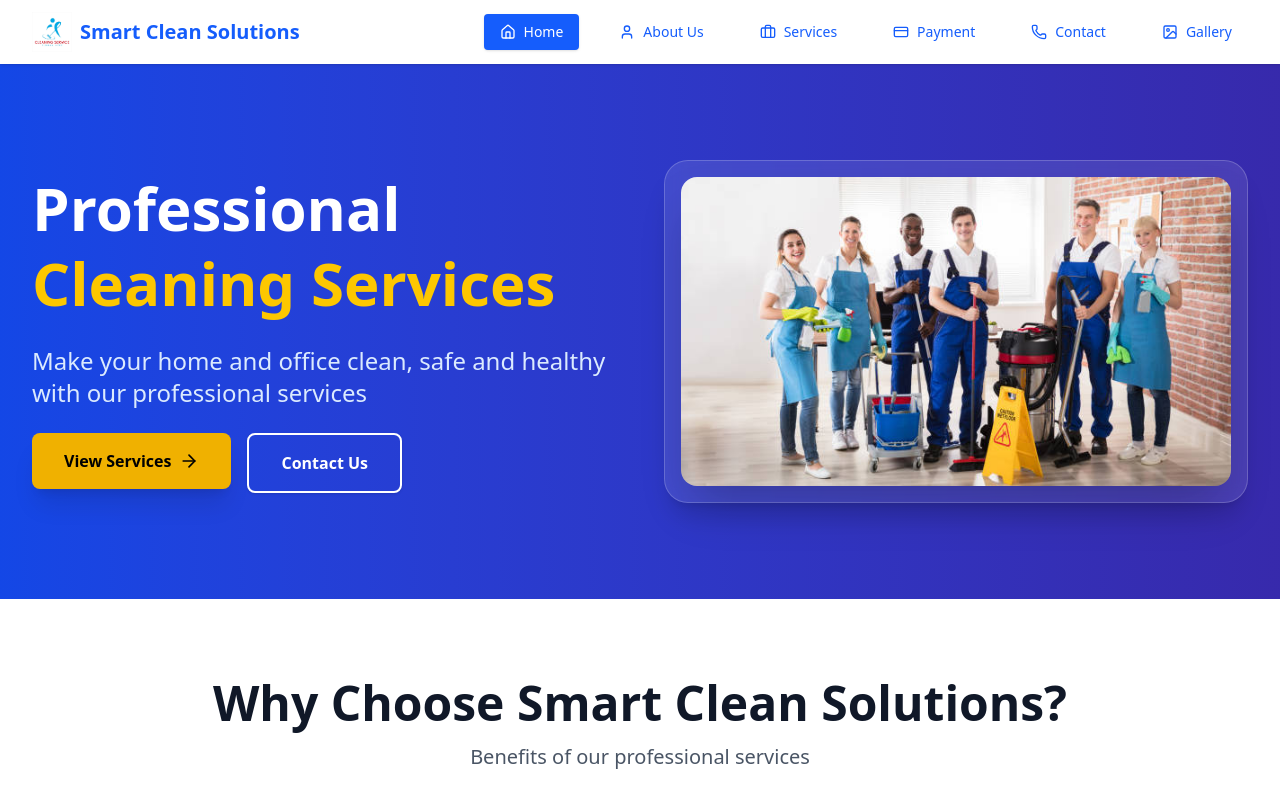
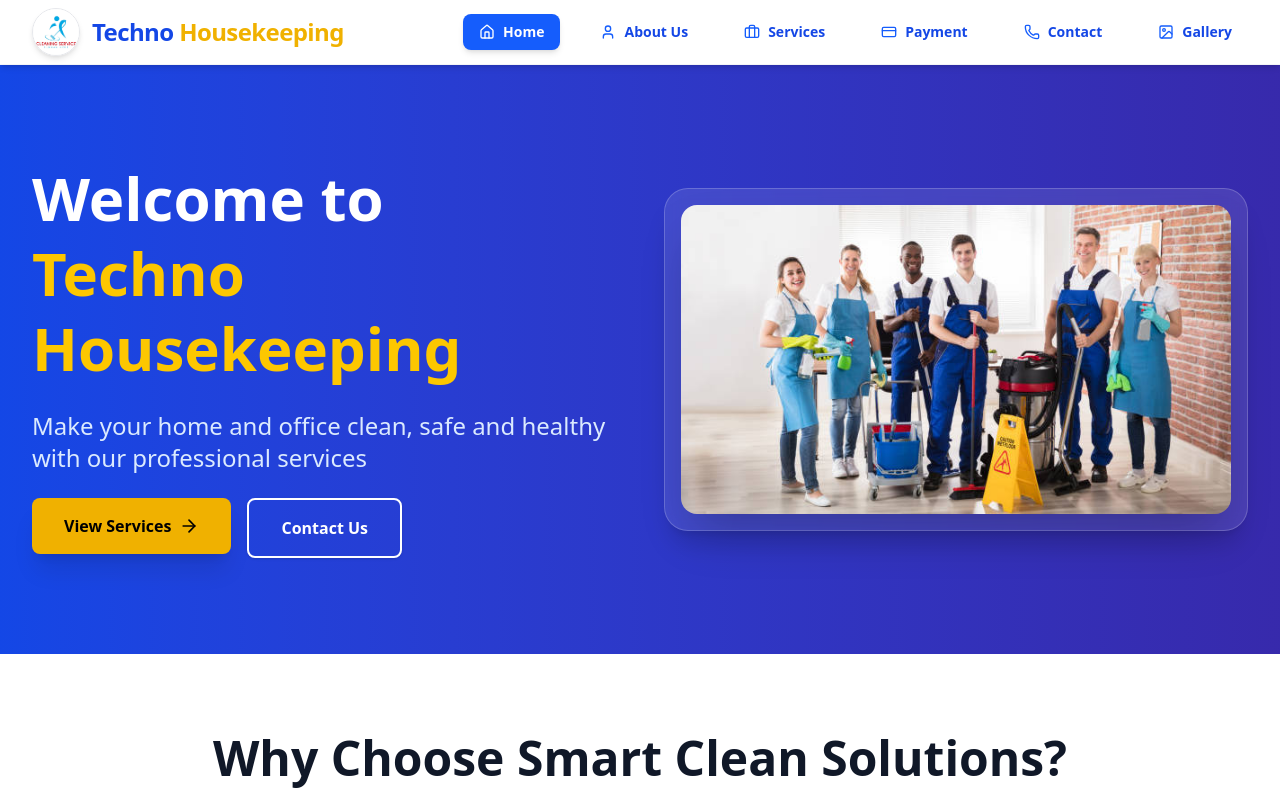
Before and after one commit to jadhavkomal77/housekeeping-web, a React (Vite) app: page / in a window 1280 px wide. Shown: the top 800 px of the page. Built offline with nearby package versions, Linux system fonts and the light colour scheme.

Commit message:
update footer

```diff
--- a/src/components/Footer.jsx
+++ b/src/components/Footer.jsx
@@ -81,7 +81,8 @@ const Footer = () => {
                 {/* Bottom Bar */}
                 <div className="border-t border-blue-100 mt-8 pt-6 text-white flex flex-col md:flex-row justify-between items-center">
                     <p className="text-sm mb-2 md:mb-0">
-                        © 2024 Smart Clean Solutions. All rights reserved.
+                        © 2025 smart cleansolution. All Rights Reserved.
+                        Website Designed & Developed by MVAD Eventful Endeavors Pvt Ltd ...
                     </p>
                     <p className="text-sm flex items-center">
                         Made with <Heart className="w-4 h-4 mx-1 text-white" /> for clean homes
--- a/src/components/Navbar.jsx
+++ b/src/components/Navbar.jsx
@@ -1,3 +1,94 @@
+// import React, { useState } from "react";
+// import logo from "../assets/logo.png";
+// import { Link, useLocation } from "react-router-dom";
+// import { Menu, X, Home, User, Briefcase, CreditCard, Phone, Image } from "lucide-react";
+
+// const Navbar = () => {
+//     const [isOpen, setIsOpen] = useState(false);
+//     const location = useLocation();
+
+//     const navItems = [
+//         { path: "/", name: "Home", icon: Home },
+//         { path: "/about", name: "About Us", icon: User },
+//         { path: "/services", name: "Services", icon: Briefcase },
+//         { path: "/payment", name: "Payment", icon: CreditCard },
+//         { path: "/contact", name: "Contact", icon: Phone },
+//         { path: "/recentwork", name: "Gallery", icon: Image },
+//     ];
+
+//     return (
+//         <nav className="bg-white shadow sticky top-0 z-50 w-full">
+//             <div className="px-4 sm:px-6 lg:px-8">
+//                 <div className="flex justify-between h-16 items-center">
+//                     {/* Logo */}
+//                     <Link to="/" className="flex items-center space-x-2">
+//                         <img src={logo} alt="Logo" className="h-10 w-10 object-contain" />
+//                         <span className="text-xl font-bold text-blue-600">Techno Housekeeping</span>
+//                     </Link>
+
+//                     {/* Desktop Menu */}
+//                     <div className="hidden md:flex items-center space-x-6">
+//                         {navItems.map((item) => {
+//                             const Icon = item.icon;
+//                             const isActive = location.pathname === item.path;
+//                             return (
+//                                 <Link
+//                                     key={item.path}
+//                                     to={item.path}
+//                                     className={`flex items-center space-x-2 px-4 py-2 rounded text-sm font-medium transition duration-200 ${isActive
+//                                         ? "bg-blue-600 text-white shadow"
+//                                         : "text-blue-600 hover:bg-blue-50 hover:shadow-sm"
+//                                         }`}
+//                                 >
+
+//                                     {Icon && <Icon className={`w-4 h-4 ${isActive ? "text-white" : "text-blue-600"}`} />}
+//                                     <span>{item.name}</span>
+//                                 </Link>
+//                             );
+//                         })}
+//                     </div>
+
+//                     {/* Mobile menu button */}
+//                     <div className="md:hidden flex items-center">
+//                         <button onClick={() => setIsOpen(!isOpen)} className="text-blue-600 hover:text-blue-800 focus:outline-none">
+//                             {isOpen ? <X className="w-6 h-6" /> : <Menu className="w-6 h-6" />}
+//                         </button>
+//                     </div>
+//                 </div>
+//             </div>
+
+//             {/* Mobile Menu */}
+//             {isOpen && (
+//                 <div className="md:hidden bg-white border-t shadow-sm w-full">
+//                     <div className="px-2 pt-2 pb-3 space-y-1">
+//                         {navItems.map((item) => {
+//                             const Icon = item.icon;
+//                             const isActive = location.pathname === item.path;
+//                             return (
+//                                 <Link
+//                                     key={item.path}
+//                                     to={item.path}
+//                                     onClick={() => setIsOpen(false)}
+//                                     className={`flex items-center space-x-2 px-4 py-2 rounded text-base font-medium transition duration-200 ${isActive
+//                                         ? "bg-blue-600 text-white shadow"
+//                                         : "text-blue-600 hover:bg-blue-50 hover:shadow-sm"
+//                                         }`}
+//                                 >
+//                                     {Icon && <Icon className={`w-5 h-5 ${isActive ? "text-white" : "text-blue-600"}`} />}
+//                                     <span>{item.name}</span>
+//                                 </Link>
+//                             );
+//                         })}
+//                     </div>
+//                 </div>
+//             )}
+//         </nav>
+//     );
+// };
+
+// export default Navbar;
+
+
 import React, { useState } from "react";
 import logo from "../assets/logo.png";
 import { Link, useLocation } from "react-router-dom";
@@ -17,17 +108,23 @@ const Navbar = () => {
     ];
 
     return (
-        <nav className="bg-white shadow sticky top-0 z-50 w-full">
+        <nav className="bg-white/90 backdrop-blur-md shadow-md sticky top-0 z-50 w-full border-b border-gray-100">
             <div className="px-4 sm:px-6 lg:px-8">
                 <div className="flex justify-between h-16 items-center">
                     {/* Logo */}
-                    <Link to="/" className="flex items-center space-x-2">
-                        <img src={logo} alt="Logo" className="h-10 w-10 object-contain" />
-                        <span className="text-xl font-bold text-blue-600">Smart Clean Solutions</span>
+                    <Link to="/" className="flex items-center space-x-3 group">
+                        <img
+                            src={logo}
+                            alt="Techno Housekeeping Logo"
+                            className="h-12 w-12 object-contain rounded-full shadow-md border border-gray-200 transition-transform duration-300 group-hover:scale-110"
+                        />
+                        <span className="text-xl sm:text-2xl font-extrabold tracking-tight text-blue-700">
+                            Techno <span className="text-yellow-500">Housekeeping</span>
+                        </span>
                     </Link>
 
                     {/* Desktop Menu */}
-                    <div className="hidden md:flex items-center space-x-6">
+                    <div className="hidden md:flex items-center space-x-4 lg:space-x-6">
                         {navItems.map((item) => {
                             const Icon = item.icon;
                             const isActive = location.pathname === item.path;
@@ -35,13 +132,17 @@ const Navbar = () => {
                                 <Link
                                     key={item.path}
                                     to={item.path}
-                                    className={`flex items-center space-x-2 px-4 py-2 rounded text-sm font-medium transition duration-200 ${isActive
-                                        ? "bg-blue-600 text-white shadow"
-                                        : "text-blue-600 hover:bg-blue-50 hover:shadow-sm"
+                                    className={`flex items-center space-x-2 px-4 py-2 rounded-lg text-sm font-semibold transition-all duration-200
+                                    ${isActive
+                                            ? "bg-blue-600 text-white shadow-md"
+                                            : "text-blue-700 hover:bg-blue-50 hover:shadow-sm"
                                         }`}
                                 >
-
-                                    {Icon && <Icon className={`w-4 h-4 ${isActive ? "text-white" : "text-blue-600"}`} />}
+                                    {Icon && (
+                                        <Icon
+                                            className={`w-4 h-4 ${isActive ? "text-white" : "text-blue-600 group-hover:text-blue-800"}`}
+                                        />
+                                    )}
                                     <span>{item.name}</span>
                                 </Link>
                             );
@@ -50,8 +151,11 @@ const Navbar = () => {
 
                     {/* Mobile menu button */}
                     <div className="md:hidden flex items-center">
-                        <button onClick={() => setIsOpen(!isOpen)} className="text-blue-600 hover:text-blue-800 focus:outline-none">
-                            {isOpen ? <X className="w-6 h-6" /> : <Menu className="w-6 h-6" />}
+                        <button
+                            onClick={() => setIsOpen(!isOpen)}
+                            className="text-blue-700 hover:text-blue-900 focus:outline-none transition-transform duration-300"
+                        >
+                            {isOpen ? <X className="w-7 h-7" /> : <Menu className="w-7 h-7" />}
                         </button>
                     </div>
                 </div>
@@ -59,8 +163,8 @@ const Navbar = () => {
 
             {/* Mobile Menu */}
             {isOpen && (
-                <div className="md:hidden bg-white border-t shadow-sm w-full">
-                    <div className="px-2 pt-2 pb-3 space-y-1">
+                <div className="md:hidden bg-white border-t shadow-lg w-full animate-slideDown">
+                    <div className="px-4 pt-4 pb-6 space-y-2">
                         {navItems.map((item) => {
                             const Icon = item.icon;
                             const isActive = location.pathname === item.path;
@@ -69,12 +173,17 @@ const Navbar = () => {
                                     key={item.path}
                                     to={item.path}
                                     onClick={() => setIsOpen(false)}
-                                    className={`flex items-center space-x-2 px-4 py-2 rounded text-base font-medium transition duration-200 ${isActive
-                                        ? "bg-blue-600 text-white shadow"
-                                        : "text-blue-600 hover:bg-blue-50 hover:shadow-sm"
+                                    className={`flex items-center space-x-3 px-4 py-3 rounded-lg text-base font-semibold transition-all duration-200
+                                    ${isActive
+                                            ? "bg-blue-600 text-white shadow"
+                                            : "text-blue-700 hover:bg-blue-50 hover:shadow-sm"
                                         }`}
                                 >
-                                    {Icon && <Icon className={`w-5 h-5 ${isActive ? "text-white" : "text-blue-600"}`} />}
+                                    {Icon && (
+                                        <Icon
+                                            className={`w-5 h-5 ${isActive ? "text-white" : "text-blue-600"}`}
+                                        />
+                                    )}
                                     <span>{item.name}</span>
                                 </Link>
                             );
--- a/src/pages/Home.jsx
+++ b/src/pages/Home.jsx
@@ -40,7 +40,7 @@ const Home = () => {
                             variants={fadeInUp}
                             className="text-4xl sm:text-5xl md:text-6xl font-bold leading-tight"
                         >
-                            Professional <span className="block text-yellow-400">Cleaning Services</span>
+                            Welcome to <span className="block text-yellow-400">Techno Housekeeping</span>
                         </motion.h1>
 
                         <motion.p
```
